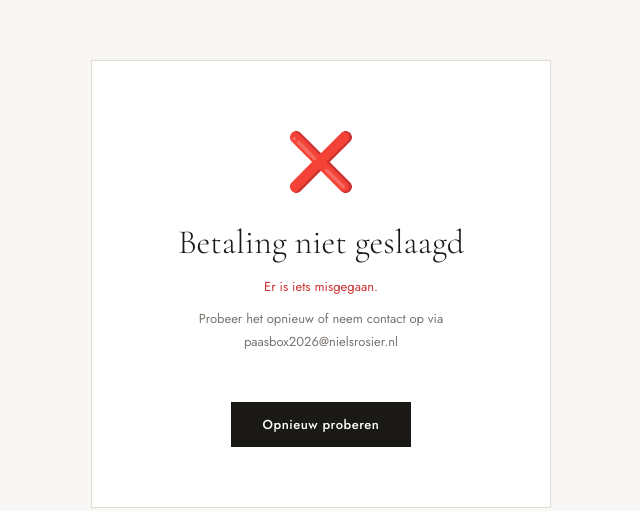
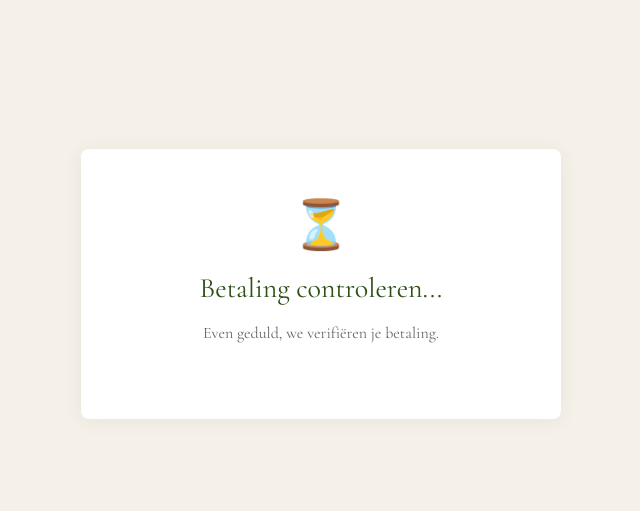
Before and after one commit to Jaymz76/Paasbox2026, a website: page betaling-verwerkt.html in a window 1280 px wide. Shown: the part 116-627 px from the top of the page, without its empty margins (319-959 px from the left). Drawn offline with nearby package versions, Linux system fonts and the light colour scheme.

Commit message:
Update betaling-verwerkt.html

```diff
--- a/betaling-verwerkt.html
+++ b/betaling-verwerkt.html
@@ -4,38 +4,39 @@
 <meta charset="UTF-8">
 <meta name="viewport" content="width=device-width, initial-scale=1.0">
 <title>Betaling verwerkt · Ateliercuisine Rosier</title>
-<link href="https://fonts.googleapis.com/css2?family=Cormorant+Garamond:ital,wght@0,300;0,400;0,600;1,300;1,400&family=Jost:wght@300;400;500;600&display=swap" rel="stylesheet">
+<link rel="preconnect" href="https://fonts.googleapis.com">
+<link href="https://fonts.googleapis.com/css2?family=Cormorant+Garamond:wght@300;400;500&display=swap" rel="stylesheet">
 <style>
-  :root { --goud:#a07840; --tekst:#1a1916; --muted:#7a7570; --rand:#e0dbd3; --licht:#f8f7f5; }
-  * { margin:0; padding:0; box-sizing:border-box; }
-  body { font-family:'Jost',sans-serif; background:var(--licht); color:var(--tekst); min-height:100vh; display:flex; align-items:center; justify-content:center; }
-  .box { background:white; border:1px solid var(--rand); padding:60px 48px; max-width:460px; width:90%; text-align:center; }
-  .icon { font-size:56px; margin-bottom:20px; }
-  .titel { font-family:'Cormorant Garamond',serif; font-size:34px; font-weight:300; margin-bottom:12px; }
-  .tekst { font-size:13px; color:var(--muted); line-height:1.8; margin-bottom:8px; }
-  .nr { font-size:13px; color:var(--muted); margin-bottom:28px; }
-  .nr strong { color:var(--goud); }
-  .btn { display:inline-block; background:var(--tekst); color:white; border:none; padding:13px 32px; font-size:13px; font-weight:500; cursor:pointer; font-family:'Jost',sans-serif; letter-spacing:.5px; text-decoration:none; }
-  .fout { color:#cc3333; }
+  * { margin: 0; padding: 0; box-sizing: border-box; }
+  body { font-family: 'Cormorant Garamond', Georgia, serif; background: #f5f0e8; min-height: 100vh; display: flex; align-items: center; justify-content: center; padding: 20px; }
+  .card { background: #fff; border-radius: 8px; padding: 48px 40px; max-width: 480px; width: 100%; text-align: center; box-shadow: 0 2px 20px rgba(0,0,0,0.06); }
+  .icon { font-size: 48px; margin-bottom: 16px; }
+  h1 { color: #2d5016; font-size: 28px; font-weight: 400; margin-bottom: 16px; }
+  p { color: #666; font-size: 16px; line-height: 1.6; margin-bottom: 12px; }
+  .nr { color: #8b6914; font-size: 14px; letter-spacing: 1px; margin: 24px 0; }
+  .btn { display: inline-block; margin-top: 24px; padding: 14px 32px; background: #2d5016; color: #fff; text-decoration: none; border-radius: 4px; font-family: inherit; font-size: 15px; }
+  .spinner { display: inline-block; width: 32px; height: 32px; border: 3px solid #e8dcc8; border-top-color: #2d5016; border-radius: 50%; animation: spin 0.8s linear infinite; margin-bottom: 16px; }
+  @keyframes spin { to { transform: rotate(360deg); } }
 </style>
 </head>
 <body>
-<div class="box" id="inhoud">
-  <div class="icon" id="icon">⏳</div>
-  <div class="titel" id="titel">Betaling controleren...</div>
-  <div class="tekst" id="tekst">Even geduld, we verifiëren je betaling.</div>
-  <div class="nr" id="nr"></div>
+<div class="card" id="inhoud">
+  <div class="icon">⏳</div>
+  <h1 id="titel">Betaling controleren...</h1>
+  <p id="tekst">Even geduld, we verifiëren je betaling.</p>
+  <p class="nr" id="nr"></p>
 </div>
 
 <script>
   const params = new URLSearchParams(window.location.search);
   const id = params.get('id');
+  const mollieId = params.get('mollieId') || (id ? localStorage.getItem('mollieId_' + id) : null);
 
   async function controleer() {
-    if (!id) { toonFout(); return; }
+    if (!mollieId && !id) { toonFout(); return; }
 
     try {
-      const resp = await fetch('/api/betaling-status?id=' + id);
+      const resp = await fetch('/api/betaling-status?mollieId=' + encodeURIComponent(mollieId || id));
       const data = await resp.json();
 
       if (data.status === 'paid') {
@@ -54,25 +55,19 @@
       } else if (data.status === 'failed' || data.status === 'canceled' || data.status === 'expired') {
         toonFout(data.status);
       } else {
-        // Nog in behandeling — probeer opnieuw na 2 seconden
+        // Nog niet betaald, probeer opnieuw
         setTimeout(controleer, 2000);
       }
-    } catch(e) {
-      toonFout();
+    } catch (e) {
+      setTimeout(controleer, 3000);
     }
   }
 
   function toonFout(status) {
-    const berichten = {
-      canceled: 'Je hebt de betaling geannuleerd.',
-      expired: 'De betaaltermijn is verlopen.',
-      failed: 'De betaling is mislukt.'
-    };
     document.getElementById('icon').textContent = '❌';
     document.getElementById('titel').textContent = 'Betaling niet geslaagd';
-    document.getElementById('tekst').innerHTML = '<span class="fout">' + (berichten[status] || 'Er is iets misgegaan.') + '</span>';
-    document.getElementById('tekst').insertAdjacentHTML('afterend', '<div class="tekst" style="margin-top:8px;">Probeer het opnieuw of neem contact op via paasbox2026@nielsrosier.nl</div>');
-    document.getElementById('inhoud').insertAdjacentHTML('beforeend', '<a class="btn" href="/" style="margin-top:20px;display:inline-block;">Opnieuw proberen</a>');
+    document.getElementById('tekst').textContent = status === 'canceled' ? 'Je hebt de betaling geannuleerd.' : 'Er ging iets mis met de betaling.';
+    document.getElementById('inhoud').insertAdjacentHTML('beforeend', '<a class="btn" href="/">Probeer opnieuw</a>');
   }
 
   controleer();
```
